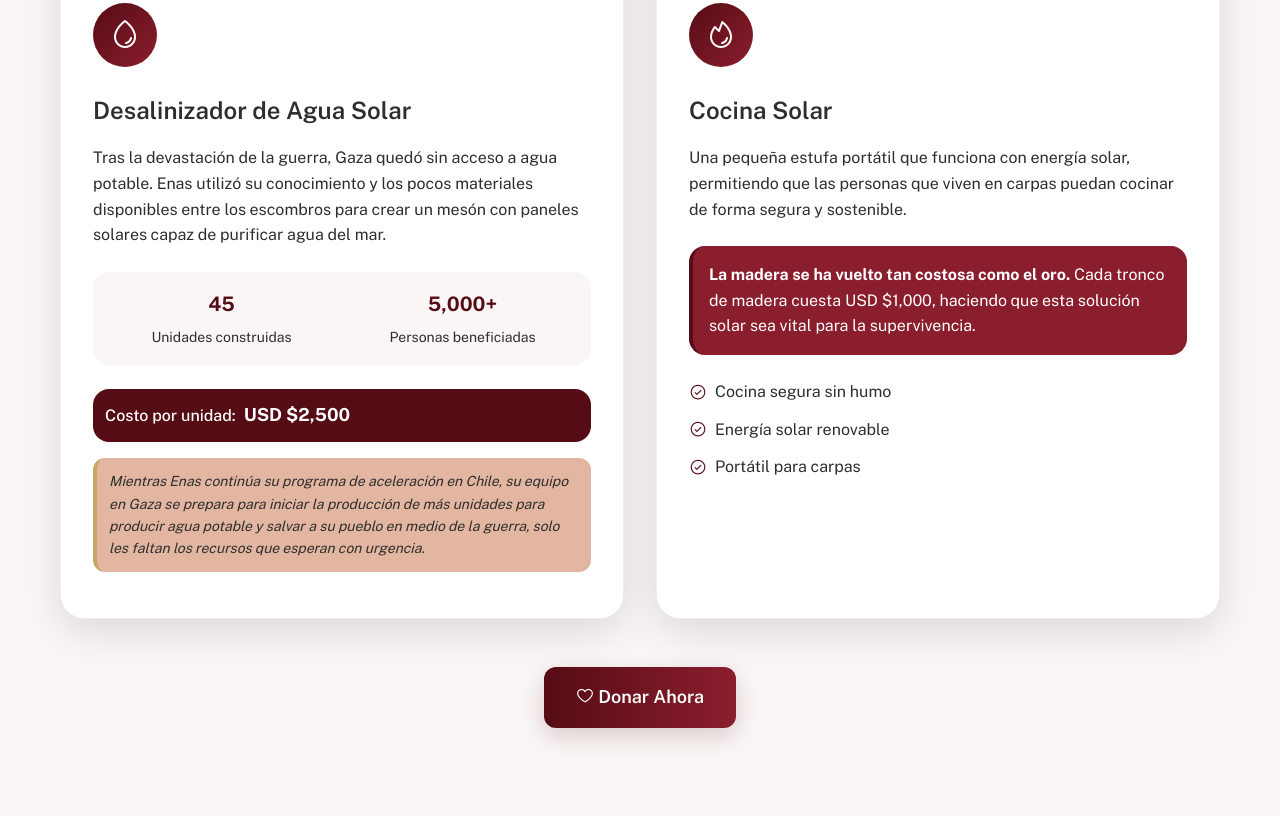
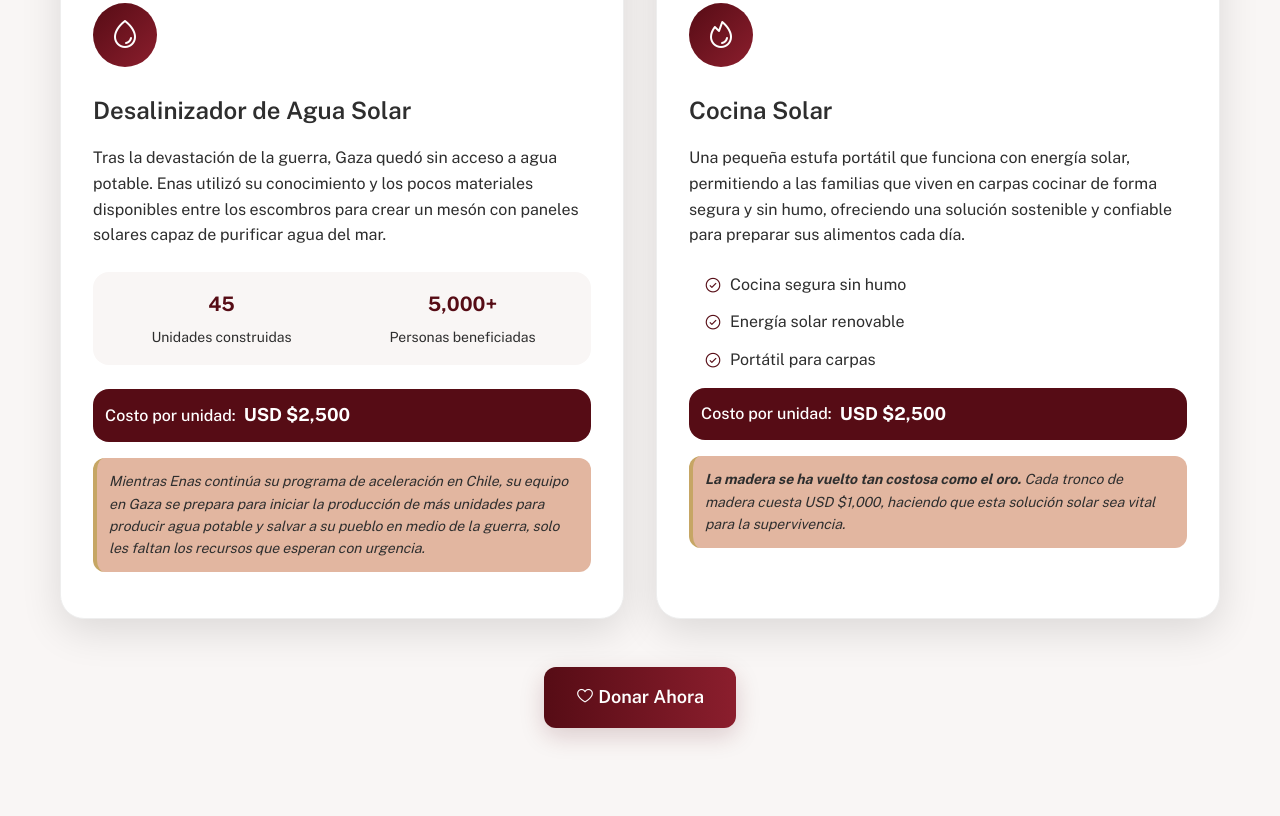
Before and after one commit to Audreylopez22/enas, a plain HTML site: page index.html in a window 1280 px wide. Shown: the part 1944-2760 px from the top of the page. Drawn offline with nearby package versions, Linux system fonts and the light colour scheme.

Commit message:
the costs of the solar kitchen were added

```diff
--- a/index.html
+++ b/index.html
@@ -163,15 +163,10 @@
           <h3 class="product-title">Cocina Solar</h3>
           <div class="product-content">
             <p class="product-description">
-              Una pequeña estufa portátil que funciona con energía solar, permitiendo que las personas
-              que viven en carpas puedan cocinar de forma segura y sostenible.
+              Una pequeña estufa portátil que funciona con energía solar,
+              permitiendo a las familias que viven en carpas cocinar de forma segura y sin humo,
+              ofreciendo una solución sostenible y confiable para preparar sus alimentos cada día.
             </p>
-            <div class="product-necessity">
-              <p class="necessity-text">
-                <strong>La madera se ha vuelto tan costosa como el oro.</strong> Cada tronco de madera
-                cuesta USD $1,000, haciendo que esta solución solar sea vital para la supervivencia.
-              </p>
-            </div>
             <div class="product-benefits">
               <div class="benefit-item">
                 <i class="ph ph-check-circle"></i>
@@ -185,6 +180,16 @@
                 <i class="ph ph-check-circle"></i>
                 <span>Portátil para carpas</span>
               </div>
+            </div>
+            <div class="product-cost">
+              <span class="cost-label">Costo por unidad:</span>
+              <span class="cost-amount">USD $2,500</span>
+            </div>
+            <div class="product-necessity">
+              <p class="product-urgency">
+                <strong>La madera se ha vuelto tan costosa como el oro.</strong> Cada tronco de madera
+                cuesta USD $1,000, haciendo que esta solución solar sea vital para la supervivencia.
+              </p>
             </div>
           </div>
         </div>
--- a/styles.css
+++ b/styles.css
@@ -451,6 +451,7 @@ section { padding: 80px 0; }
     display: flex;
     flex-direction: column;
     gap: var(--space-3);
+    margin: 15px;
 }
 
 .benefit-item {
@@ -850,15 +851,14 @@ section { padding: 80px 0; }
 
 /* Estilos para el iframe de donaciones */
 .iframe-container {
+    height: 800px;
   position: relative;
   overflow: hidden;
-  padding-top: 120.3125%; /* (770 / 640) * 100% */
   margin-top: var(--space-12); /* Espacio superior */
   border-radius: var(--radius-xl); /* Bordes redondeados */
   box-shadow: var(--shadow-xl); /* Sombra para destacarlo */
   background-color: white; /* Fondo blanco mientras carga */
   max-width: 640px; /* Ancho máximo según tu iframe */
-  max-height: 700px; /* Altura máxima del iframe */
   margin-left: auto;
   margin-right: auto; /* Centrar el contenedor */
 }
```
